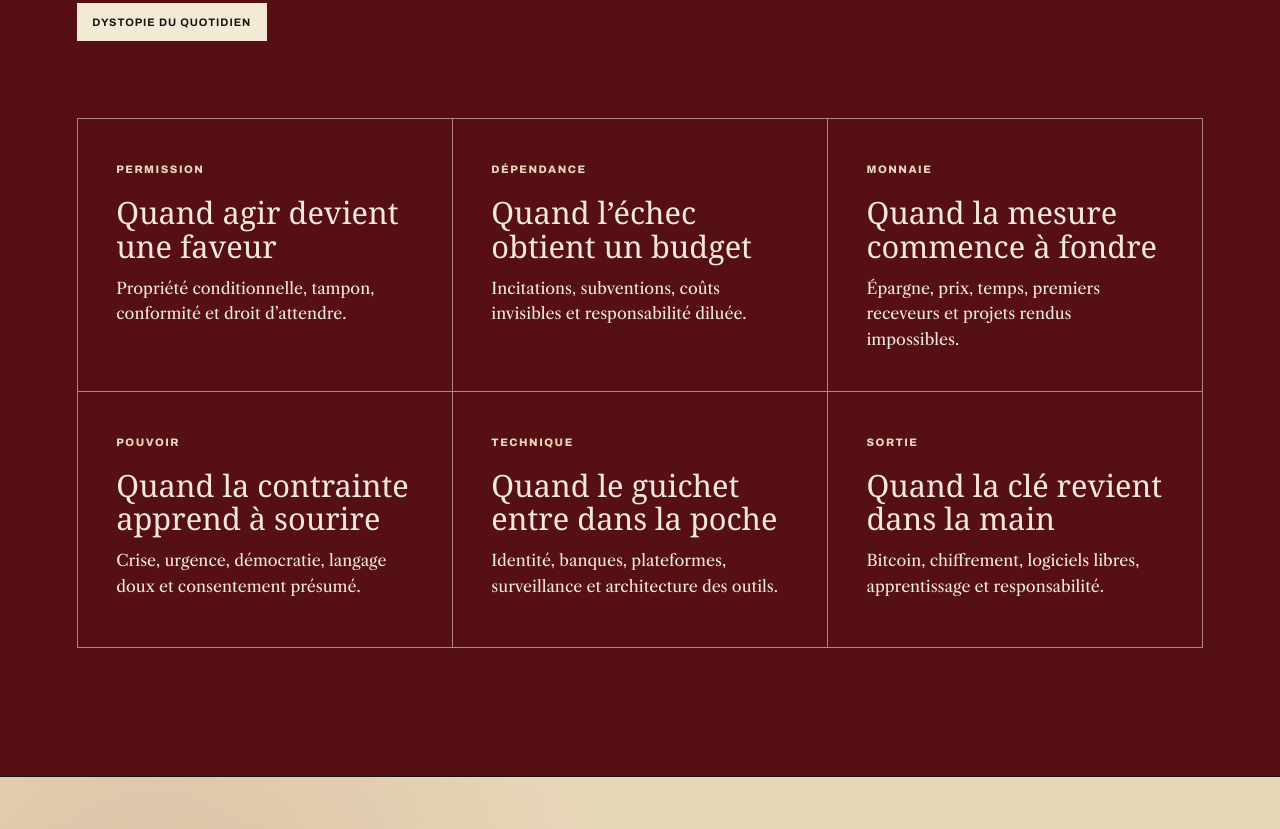
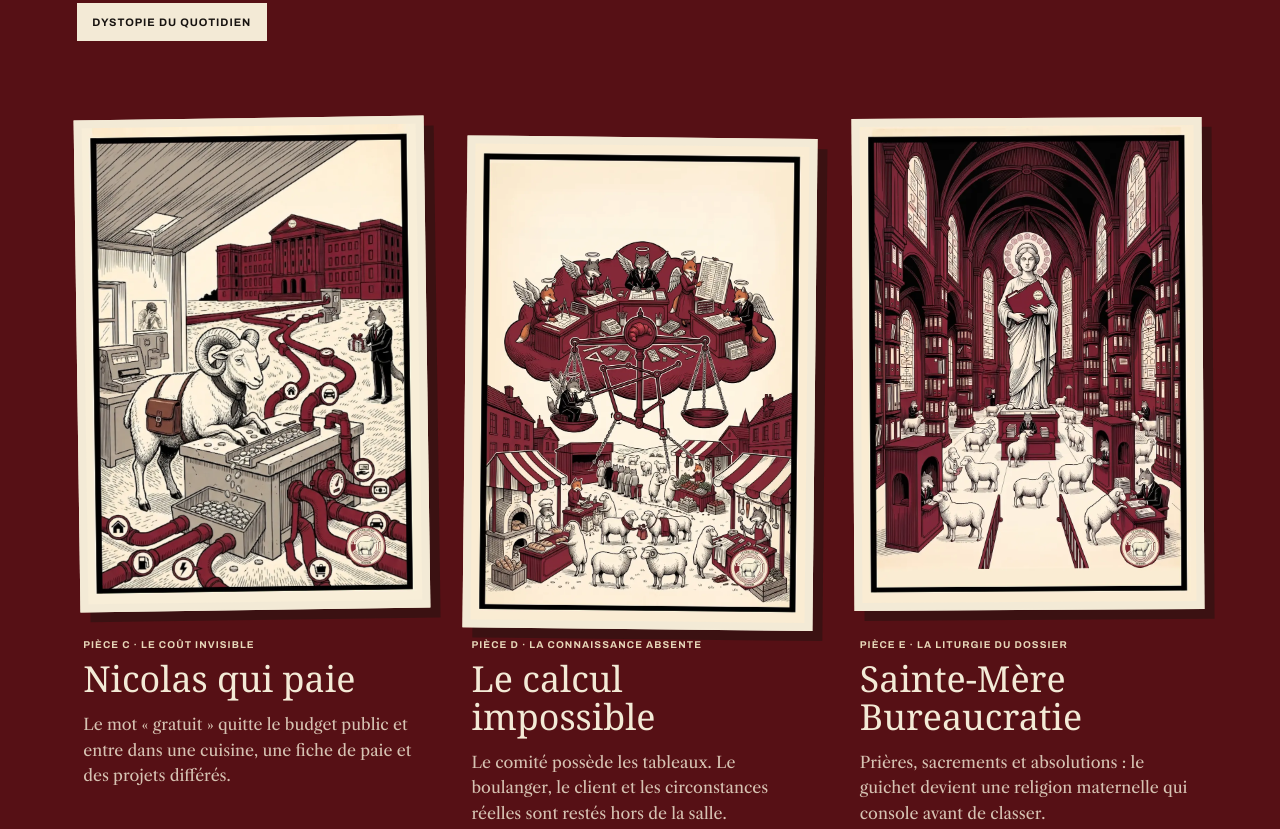
Before and after one commit to OxScuba/Le-Collectif-Soumis, a website built with Vite: page index.html in a window 1280 px wide. Shown: the part 8250-9079 px from the top of the page. Built offline with nearby package versions, Linux system fonts and the light colour scheme; a web font is replaced by a local one.

Commit message:
design: intégrer trois visages du Collectif soumis

```diff
--- a/index.html
+++ b/index.html
@@ -372,6 +372,65 @@
           <span>Parabole monétaire</span>
           <span>Tribunal allégorique</span>
           <span>Dystopie du quotidien</span>
+        </div>
+        <div class="editorial-cases" aria-label="Trois visages du Collectif soumis">
+          <figure class="editorial-case reveal">
+            <div class="editorial-case-image">
+              <img
+                src="./assets/images/nicolas.webp"
+                alt="Nicolas travaille à son bureau tandis que les prélèvements et les dispositifs entourent son quotidien"
+                width="960"
+                height="1369"
+                loading="lazy"
+              />
+            </div>
+            <figcaption>
+              <span>Pièce C · Le coût invisible</span>
+              <strong>Nicolas qui paie</strong>
+              <p>
+                Le mot « gratuit » quitte le budget public et entre dans une
+                cuisine, une fiche de paie et des projets différés.
+              </p>
+            </figcaption>
+          </figure>
+          <figure class="editorial-case reveal">
+            <div class="editorial-case-image">
+              <img
+                src="./assets/images/calcul.webp"
+                alt="Des experts réunis au-dessus d’une ville tentent d’en fixer les prix et les équilibres"
+                width="960"
+                height="1369"
+                loading="lazy"
+              />
+            </div>
+            <figcaption>
+              <span>Pièce D · La connaissance absente</span>
+              <strong>Le calcul impossible</strong>
+              <p>
+                Le comité possède les tableaux. Le boulanger, le client et les
+                circonstances réelles sont restés hors de la salle.
+              </p>
+            </figcaption>
+          </figure>
+          <figure class="editorial-case reveal">
+            <div class="editorial-case-image">
+              <img
+                src="./assets/images/bureaucratie.webp"
+                alt="Une nef administrative transforme la bureaucratie en cérémonie religieuse"
+                width="960"
+                height="1369"
+                loading="lazy"
+              />
+            </div>
+            <figcaption>
+              <span>Pièce E · La liturgie du dossier</span>
+              <strong>Sainte-Mère Bureaucratie</strong>
+              <p>
+                Prières, sacrements et absolutions : le guichet devient une
+                religion maternelle qui console avant de classer.
+              </p>
+            </figcaption>
+          </figure>
         </div>
         <div class="territories">
           <article class="territory reveal">
--- a/styles.css
+++ b/styles.css
@@ -729,6 +729,76 @@ h1 strong {
   text-transform: uppercase;
 }
 
+.editorial-cases {
+  display: grid;
+  margin: 0 0 clamp(4rem, 8vw, 8rem);
+  grid-template-columns: repeat(3, 1fr);
+  gap: clamp(1.2rem, 3vw, 2.5rem);
+}
+
+.editorial-case {
+  display: flex;
+  min-width: 0;
+  margin: 0;
+  flex-direction: column;
+}
+
+.editorial-case-image {
+  padding: 0.45rem;
+  background: var(--paper);
+  border: 1px solid var(--paper);
+  box-shadow: 10px 10px 0 rgba(23, 19, 16, 0.42);
+}
+
+.editorial-case:nth-child(1) .editorial-case-image {
+  transform: rotate(-0.8deg);
+}
+
+.editorial-case:nth-child(2) .editorial-case-image {
+  transform: translateY(1.2rem) rotate(0.6deg);
+}
+
+.editorial-case:nth-child(3) .editorial-case-image {
+  transform: rotate(-0.35deg);
+}
+
+.editorial-case-image img {
+  width: 100%;
+  height: auto;
+}
+
+.editorial-case figcaption {
+  padding: 1.8rem 0.4rem 0;
+}
+
+.editorial-case figcaption > span,
+.editorial-case figcaption > strong {
+  display: block;
+}
+
+.editorial-case figcaption > span {
+  margin-bottom: 0.65rem;
+  color: var(--paper-deep);
+  font-family: var(--sans);
+  font-size: 0.62rem;
+  font-weight: 700;
+  letter-spacing: 0.11em;
+  text-transform: uppercase;
+}
+
+.editorial-case figcaption > strong {
+  font-family: var(--display);
+  font-size: clamp(1.7rem, 2.8vw, 2.8rem);
+  font-weight: 400;
+  line-height: 1.05;
+}
+
+.editorial-case figcaption p {
+  margin: 0.9rem 0 0;
+  color: rgba(243, 234, 214, 0.82);
+  line-height: 1.6;
+}
+
 .territories {
   display: grid;
   grid-template-columns: repeat(3, 1fr);
@@ -1505,6 +1575,28 @@ footer a {
     grid-template-columns: repeat(2, 1fr);
   }
 
+  .editorial-cases {
+    max-width: 42rem;
+    margin-inline: auto;
+    grid-template-columns: 1fr;
+    gap: 3.5rem;
+  }
+
+  .editorial-case {
+    display: grid;
+    grid-template-columns: minmax(180px, 0.72fr) minmax(0, 1fr);
+    gap: 2rem;
+    align-items: center;
+  }
+
+  .editorial-case:nth-child(2) .editorial-case-image {
+    transform: rotate(0.6deg);
+  }
+
+  .editorial-case figcaption {
+    padding: 0;
+  }
+
   .reader-card:nth-child(2) {
     border-right: 0;
   }
@@ -1561,6 +1653,23 @@ footer a {
   .reader-fit-grid,
   .territories {
     grid-template-columns: 1fr;
+  }
+
+  .editorial-cases {
+    gap: 4rem;
+  }
+
+  .editorial-case {
+    display: flex;
+  }
+
+  .editorial-case-image {
+    width: min(82vw, 25rem);
+    margin: 0 auto;
+  }
+
+  .editorial-case figcaption {
+    padding: 1.6rem 0 0;
   }
 
   .reader-card,
```
Also changed, not shown: public/assets/images/bureaucratie.webp (added), public/assets/images/calcul.webp (added), public/assets/images/nicolas.webp (added).
